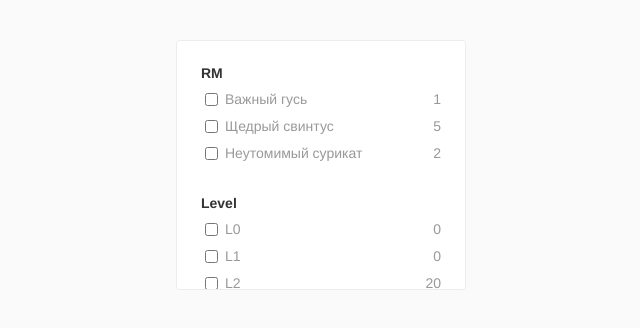
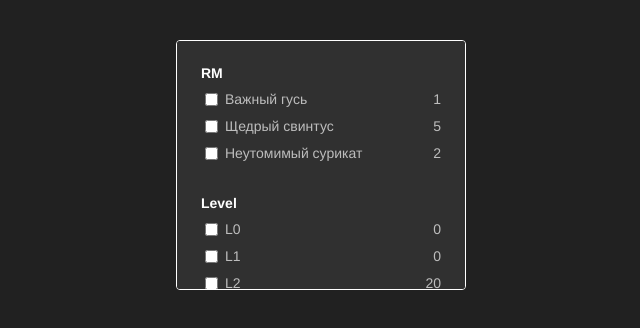
Before and after one commit to Lieblein/scroll-bug, a React app: page / in a window 1280 px wide. Shown: the top 328 px of the page, without its empty margins (319-959 px from the left). Built offline with nearby package versions, Linux system fonts and the light colour scheme.

Commit message:
тёмная тема

```diff
--- a/src/components/App/app.css
+++ b/src/components/App/app.css
@@ -4,6 +4,27 @@ body {
     font-size: 14px;
     font-family: Helvetica, Arial, sans-serif;
     line-height: 1.2;
-    color: #333;
-    background-color: #fafafa;
+    color: #fff;
+    background-color: #212121;
 }
+
+* {
+    scrollbar-color: #bdbdbd transparent;
+    transition: scrollbar-color .2s;
+    scrollbar-width: thin;
+}
+
+*::-webkit-scrollbar {
+    width: 16px;
+    height: 16px;
+}
+
+*::-webkit-scrollbar-track {
+    background-color: #ececec;
+}
+
+*::-webkit-scrollbar-thumb {
+    background-color: #e63338;
+    border-radius: 8px;
+    margin: 1px;
+}
--- a/src/components/Filter/FilterProperty/filter-property.css
+++ b/src/components/Filter/FilterProperty/filter-property.css
@@ -15,13 +15,13 @@
     justify-content: space-between;
     align-items: center;
     cursor: pointer;
-    color: #999;
+    color: #bdbdbd;
     transition: color .1s;
 }
 
 .option:hover,
 .checked {
-    color: #333;
+    color: #fff;
 }
 
 .checked {
@@ -29,7 +29,7 @@
 }
 
 .option:hover.checked {
-    color: #999;
+    color: #bdbdbd;
 }
 
 .option-main {
--- a/src/components/Filter/filter.css
+++ b/src/components/Filter/filter.css
@@ -2,8 +2,8 @@
     display: flex;
     flex-direction: column;
     gap: 32px;
-    background-color: #fff;
-    border: 1px solid #ececec;
+    background-color: #303030;
+    border: 1px solid #fff;
     border-radius: 4px;
     padding: 24px;
     width: 240px;
```
